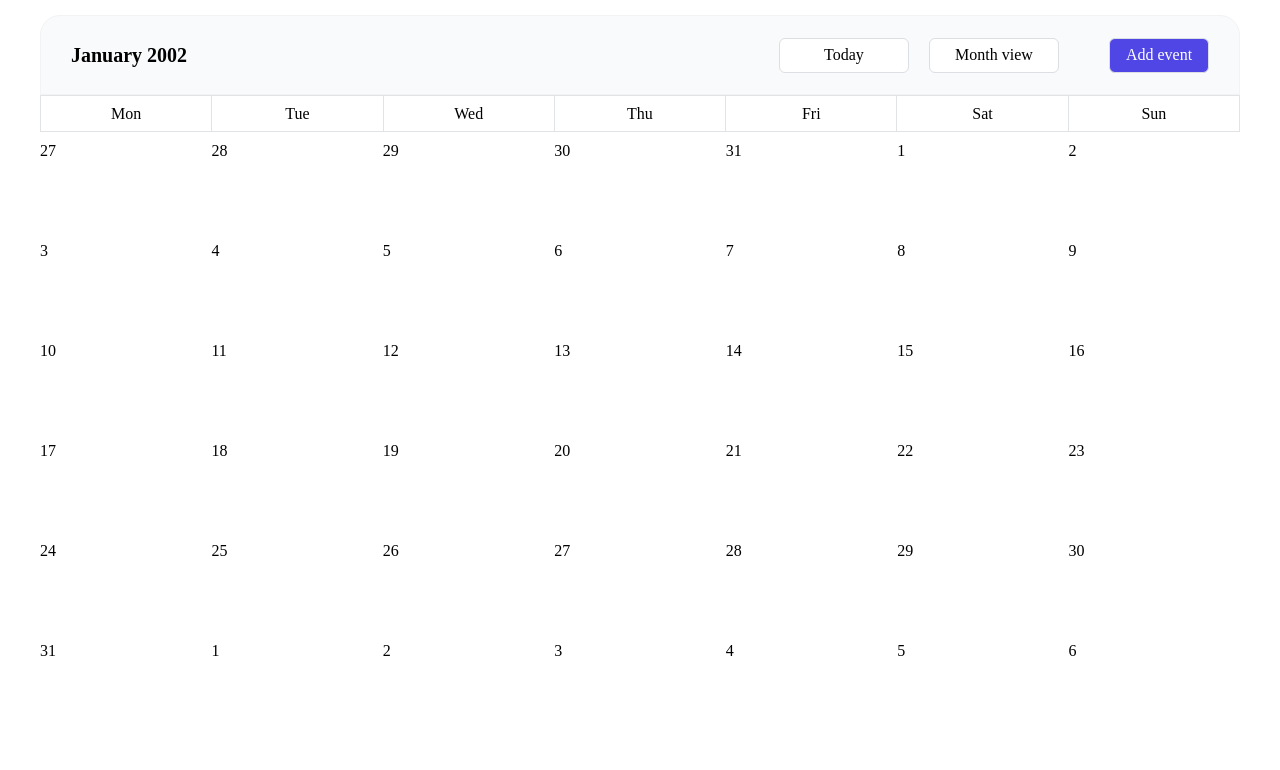
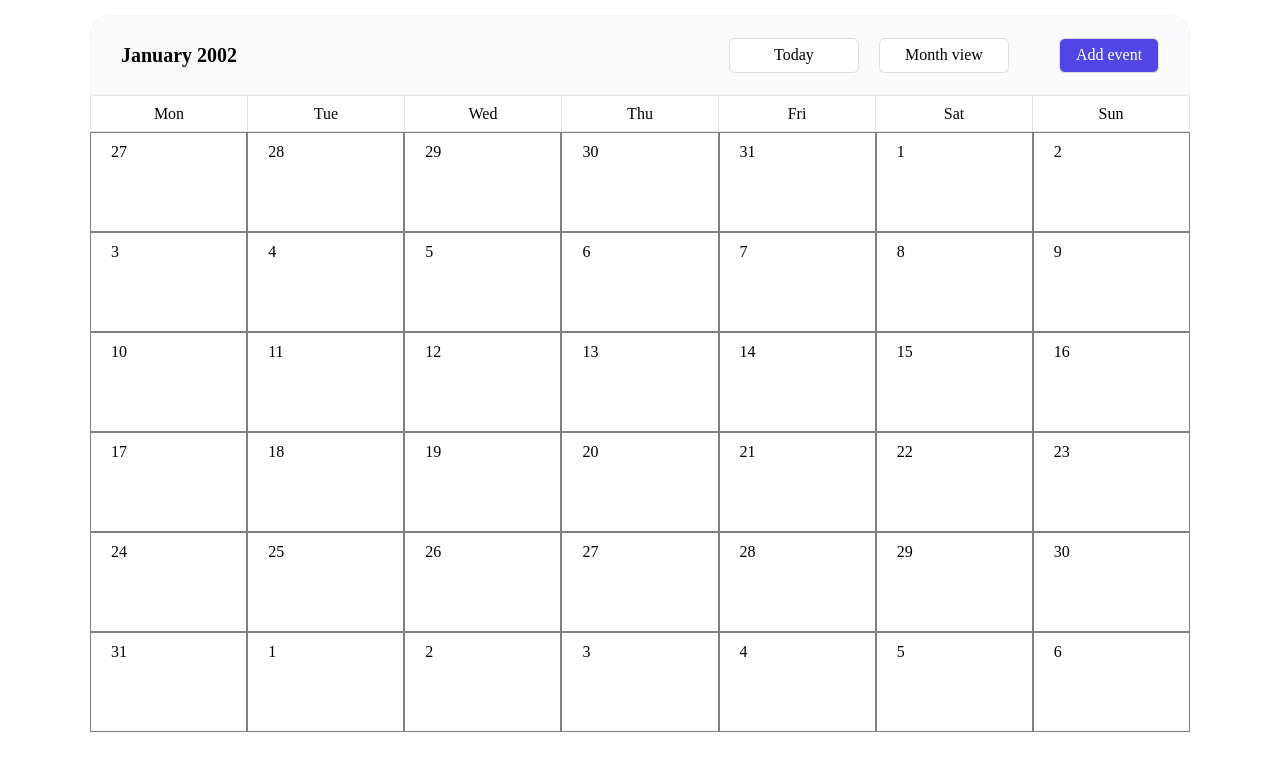
Before and after one commit to griteach/html-css, a plain HTML site: page css/clone_with_grid/index.html in a window 1280 px wide. Drawn offline with Linux system fonts and the light colour scheme.

Commit message:
date update:

```diff
--- a/css/clone_with_grid/index.css
+++ b/css/clone_with_grid/index.css
@@ -8,7 +8,7 @@ body{
     background-color: white;
 }
 .container{
-    padding:15px 40px;
+    padding:15px 90px;
     min-width: 800px;
 
 
@@ -90,14 +90,16 @@ main{
     display: grid;
     grid-template-columns: repeat(7,1fr);
     grid-gap: 0.5 em;
-    padding-left: 10p                         x;
-    padding-top: 10px;
-    grid-gap: 1px 뜨묵새 1px;
+
+    grid-gap: 1px solid 1px;
 
 }
 
 .date{
     height:100px;
+    padding-left: 20px;
+    padding-top: 10px;
+    border:1px solid gray;
 }
 .prev_view{
     background-color: #F9FAFB;
```
